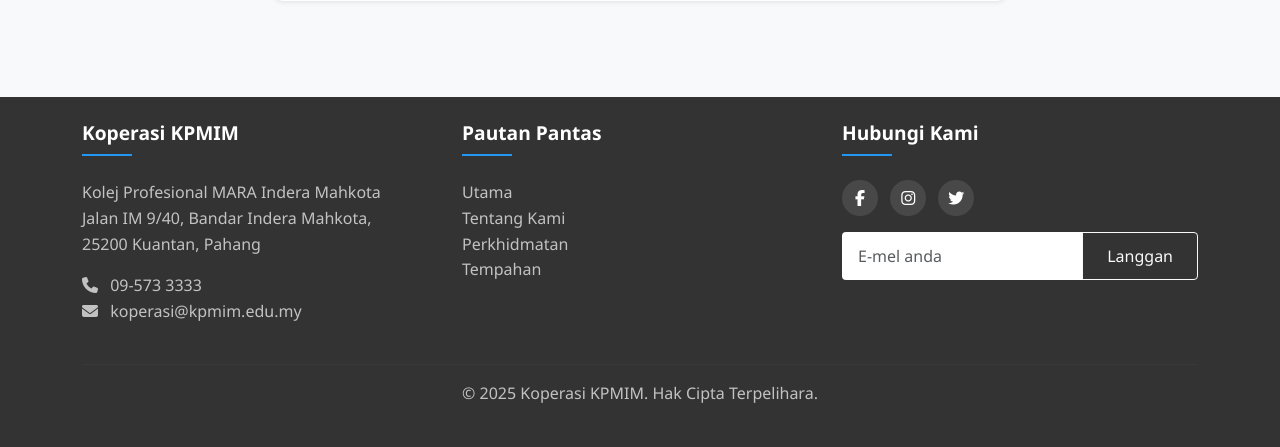
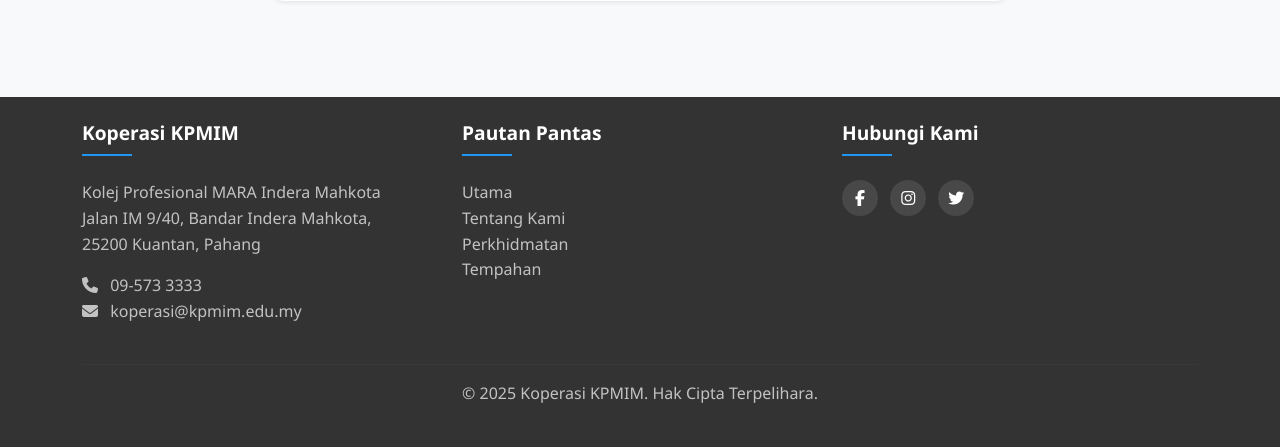
Before and after one commit to KOOP-DEV/Koop-KPMIM, a Django app: page /tentang/misi/ in a window 1280 px wide. Shown: the part 858-1305 px from the top of the page. Run offline with Django 5.2, Linux system fonts and the light colour scheme.

Commit message:
Remove newsletter subscription form from footer
Deleted the email subscription form from the footer section in base.html to simplify the layout and remove unused functionality.

```diff
--- a/templates/base.html
+++ b/templates/base.html
@@ -121,14 +121,6 @@
                         <a href="#" class="me-2"><i class="fab fa-instagram"></i></a>
                         <a href="#" class="me-2"><i class="fab fa-twitter"></i></a>
                     </div>
-                    <div class="mt-3">
-                        <form>
-                            <div class="input-group">
-                                <input type="email" class="form-control" placeholder="E-mel anda">
-                                <button class="btn btn-outline-light" type="button">Langgan</button>
-                            </div>
-                        </form>
-                    </div>
                 </div>
             </div>
             <hr class="mt-4">
```
